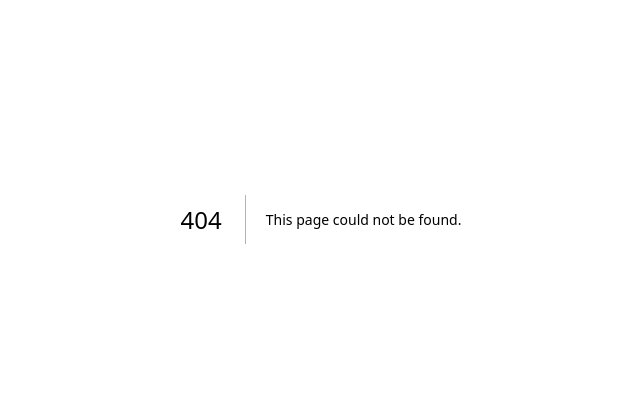
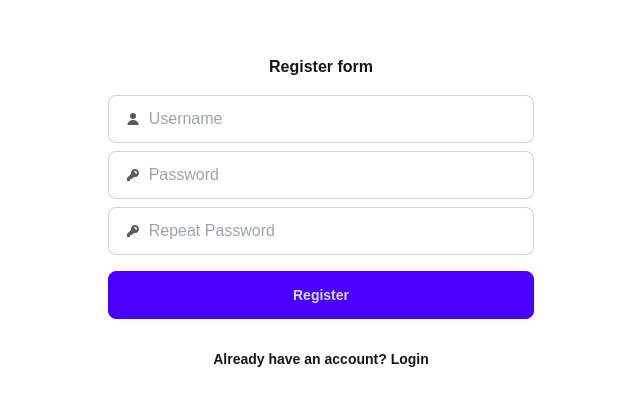
Before and after one commit to ehsanazizyan/bookshop-front-end, a Next.js app: page /register in a window 1280 px wide. Before the commit this address had no page. Shown: the part 181-586 px from the top of the page, without its empty margins (319-959 px from the left). Built offline with nearby package versions, Linux system fonts and the light colour scheme.

Commit message:
feat(page): create register page with `RegisterComponent`
- Added `Register` component that renders `RegisterComponent` for user registration.
- Set up routing for the registration form in the app.

```diff
--- /dev/null
+++ b/pages/register.tsx
@@ -0,0 +1,10 @@
+import RegisterComponent from "@/components/authentication/RegisterComponent";
+
+const Register = () => {
+    return (
+        <>
+            <RegisterComponent />
+        </>
+    );
+};
+export default Register;
```
